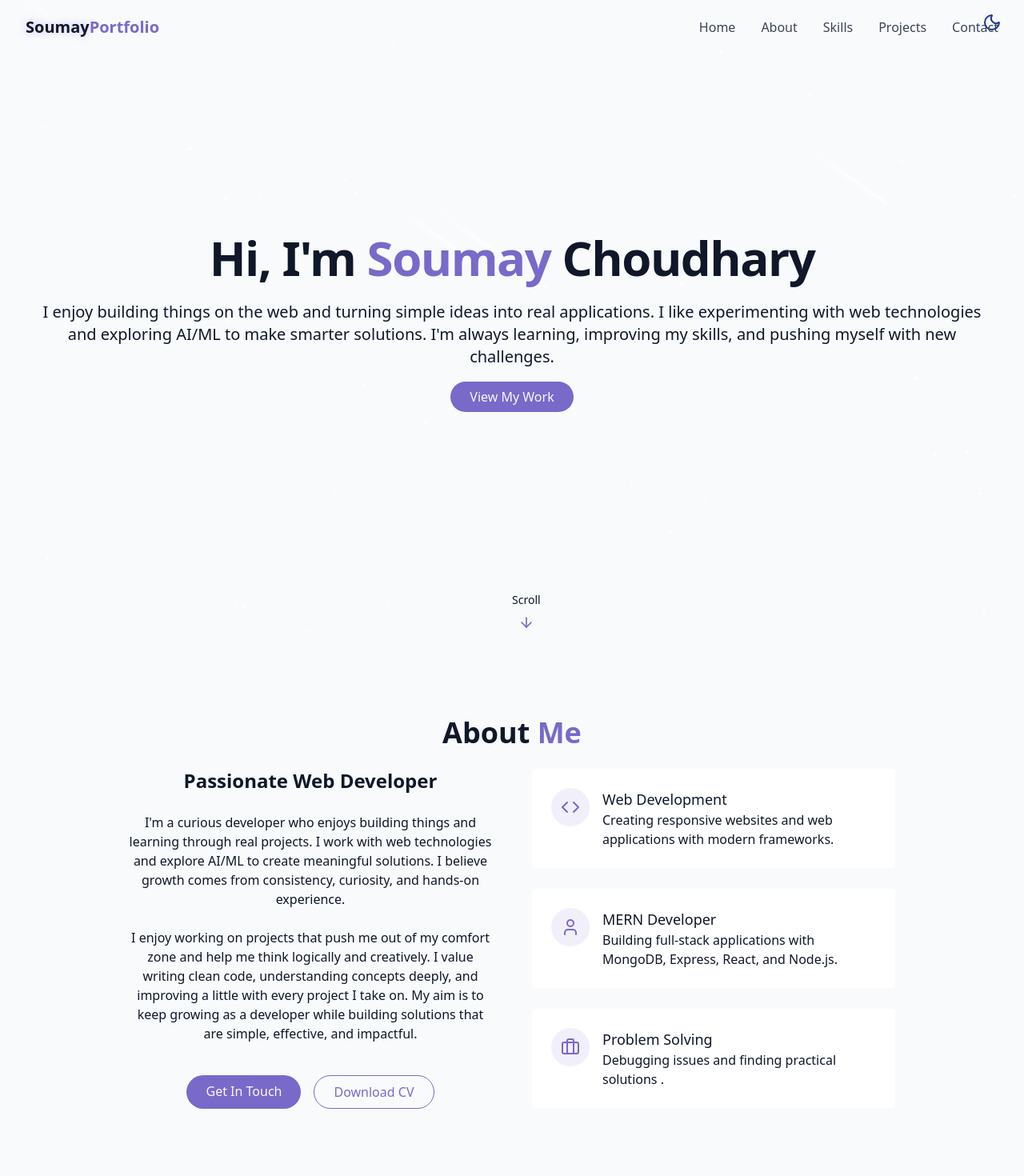
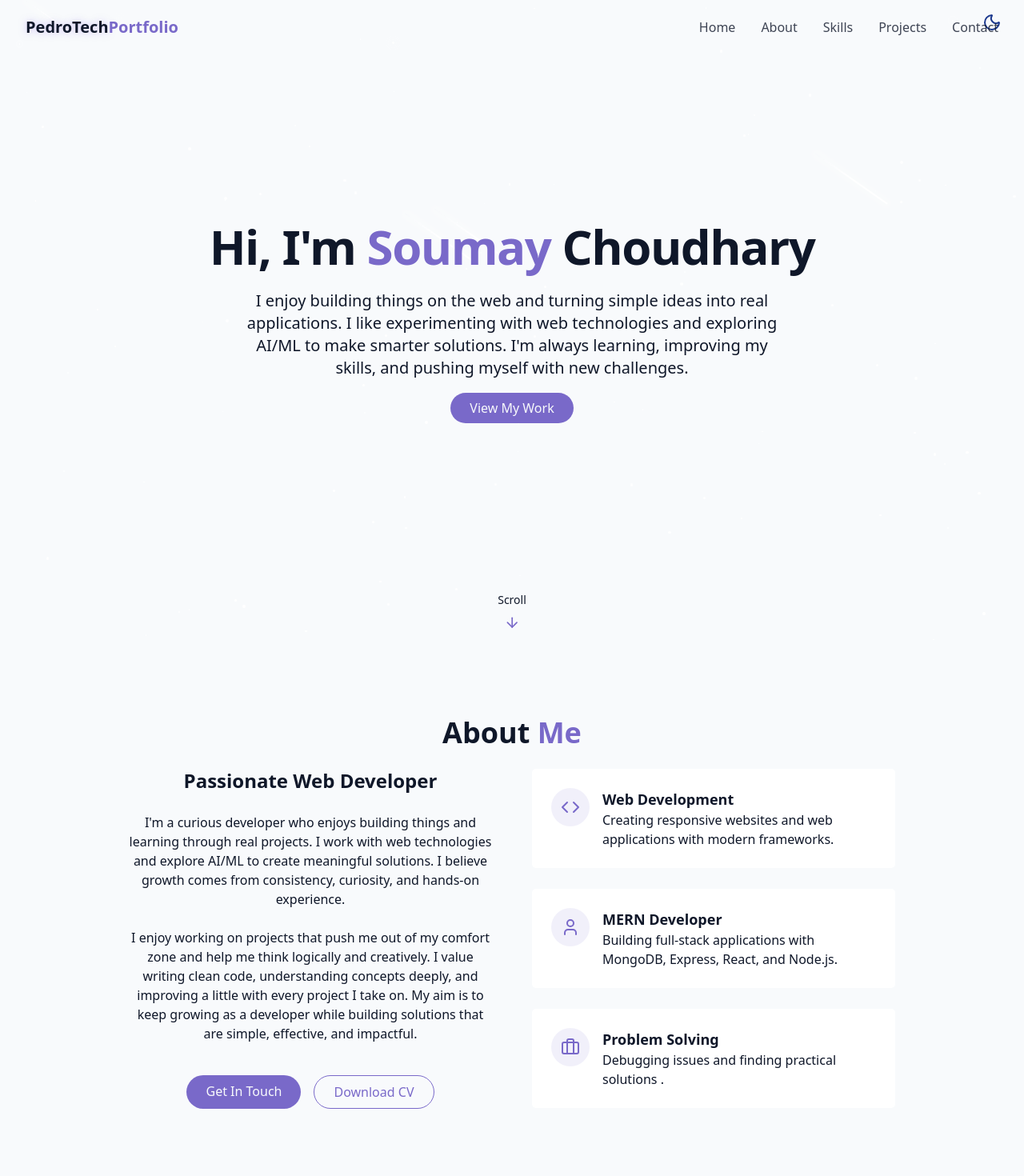
Before and after one commit to soumaychoudhary/Portfolio-Website, a React (Vite) app: page / in a window 1280 px wide. Shown: the top 1470 px of the page at 80% size. Built offline with nearby package versions, Linux system fonts and the light colour scheme.

Commit message:
fix bugs

```diff
--- a/src/components/AboutSection.jsx
+++ b/src/components/AboutSection.jsx
@@ -56,7 +56,7 @@ export const AboutSection = () => {
                   <Code className="h-6 w-6 text-primary" />
                 </div>
                 <div className="text-left">
-                  <h4 className="text-semibold text-lg">Web Development</h4>
+                  <h4 className="font-semibold text-lg">Web Development</h4>
                   <p className="text-muted-foreground">
                     Creating responsive websites and web applications with
                     modern frameworks.
@@ -71,7 +71,7 @@ export const AboutSection = () => {
                   <User className="h-6 w-6 text-primary" />
                 </div>
                 <div className="text-left">
-                  <h4 className="text-semibold text-lg">MERN Developer</h4>
+                  <h4 className="font-semibold text-lg">MERN Developer</h4>
                   <p className="text-muted-foreground">
                     Building full-stack applications with MongoDB, Express, React, and Node.js.
                   </p>
@@ -85,7 +85,7 @@ export const AboutSection = () => {
                   <Briefcase className="h-6 w-6 text-primary" />
                 </div>
                 <div className="text-left">
-                  <h4 className="text-semibold text-lg">Problem Solving</h4>
+                  <h4 className="font-semibold text-lg">Problem Solving</h4>
                   <p className="text-muted-foreground">
                     Debugging issues and finding practical solutions .
                   </p>
--- a/src/components/HeroSection.jsx
+++ b/src/components/HeroSection.jsx
@@ -6,7 +6,7 @@ export const HeroSection = () => {
       id="hero"
       className="relative min-h-screen flex flex-col items-center justify-center px-4"
     >
-      <div className="container max-width-4xl mx-auto text-center z-10">
+      <div className="container max-w-4xl mx-auto text-center z-10">
         <div className="space-y-6">
           <h1 className="text-4xl md:text-6xl font-bold tracking-tight">
             <span className="opacity-0 animate-fade-in">Hi, I'm</span>
@@ -14,14 +14,14 @@ export const HeroSection = () => {
             <span className="text-gradient opacity-0 animate-fade-in-delay-2"> Choudhary</span>
           </h1>
 
-          <p className="text-lg md:text-xl text-muted-foreground max-2-2xl mx-auto opacity-0 animate-fade-in-delay-3">
+          <p className="text-lg md:text-xl text-muted-foreground max-w-2xl mx-auto opacity-0 animate-fade-in-delay-3">
             I enjoy building things on the web and turning simple ideas into real applications.
             I like experimenting with web technologies and exploring AI/ML to make smarter solutions.
             I'm always learning, improving my skills, and pushing myself with new challenges.
           </p>
 
           <div>
-            <a href="#projets" className="cosmic-button opacity-0 animate-fade-in-delay-4">
+            <a href="#projects" className="cosmic-button opacity-0 animate-fade-in-delay-4">
               View My Work
             </a>
           </div>
@@ -29,7 +29,7 @@ export const HeroSection = () => {
       </div>
 
       <div
-        className="absolute bottom-0 left-1/2 transform-translate-x-1/2 flex flex-col items-center animate-bounce"
+        className="absolute bottom-0 left-1/2 transform -translate-x-1/2 flex flex-col items-center animate-bounce"
       >
         <span className="text-sm text-muted-foreground mb-2">Scroll</span>
         <ArrowDown className="h-5 w-5 text-primary" />
--- a/src/components/Navbar.jsx
+++ b/src/components/Navbar.jsx
@@ -15,7 +15,7 @@ export const Navbar = () => {
   const [isMenuOpen, setIsMenuOpen] = useState(false);
   useEffect(() => {
     const handleScroll = () => {
-      setIsScrolled(window.scrollY > 10);
+      setIsScrolled(window.screenY > 10);
     };
 
     window.addEventListener("scroll", handleScroll);
@@ -24,7 +24,7 @@ export const Navbar = () => {
   return (
     <nav
       className={cn(
-        "fixed w-full transition-all duration-300 ",
+        "fixed w-full transition-all duration-300 z-50",
         isScrolled
           ? "py-3 bg-background/80 backdrop-blur-md shadow-sm"
           : "py-5",
@@ -36,7 +36,7 @@ export const Navbar = () => {
           href="#hero"
         >
           <span className="relative z-10 ">
-            <span className="text-glow text-foreground">Soumay</span>
+            <span className="text-glow text-foreground">PedroTech</span>
             Portfolio
           </span>
         </a>
--- a/src/components/SkillsSection.jsx
+++ b/src/components/SkillsSection.jsx
@@ -28,7 +28,7 @@ export const SkillsSection = ()=>{
 
   return (
     <section
-      id="skills"
+      id="skill"
       className="py-24 px-4 relative bg-secondary/30"
     >
 
@@ -45,7 +45,7 @@ export const SkillsSection = ()=>{
               key={key}
               onClick={()=> setActiveCategory(category)}
               className={cn(
-                "px-5 py-2 rounded-full transition-colors durations-300 capitalize cursor-pointer",
+                "px-5 py-2 rounded-full transition-colors duration-300 capitalize cursor-pointer",
                 activeCategory === category ? "bg-primary text-primary-foreground" : "bg-secondary/70 text-foreground hover:bg-secondary"
               )}
             >
--- a/src/index.css
+++ b/src/index.css
@@ -153,7 +153,7 @@
 }
 
 @utility meteor{
-  @apply absolute  bg-linear-to-r from-white via-white to-transparent rounded-full;
+  @apply absolute  bg-gradient-to-r from-white via-white to-transparent rounded-full;
   box-shadow: 0 0 10px 5px rgba(255,255,255,0.3);
 }
 
```
